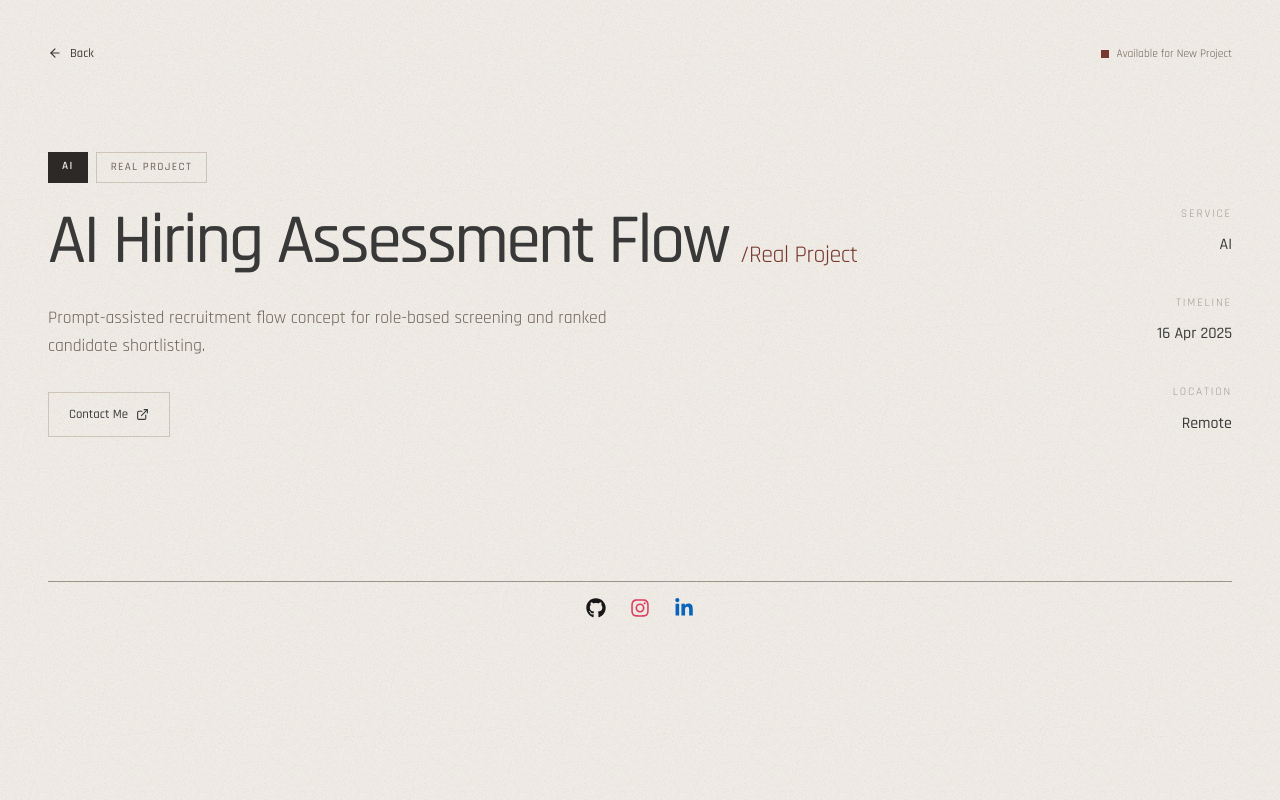
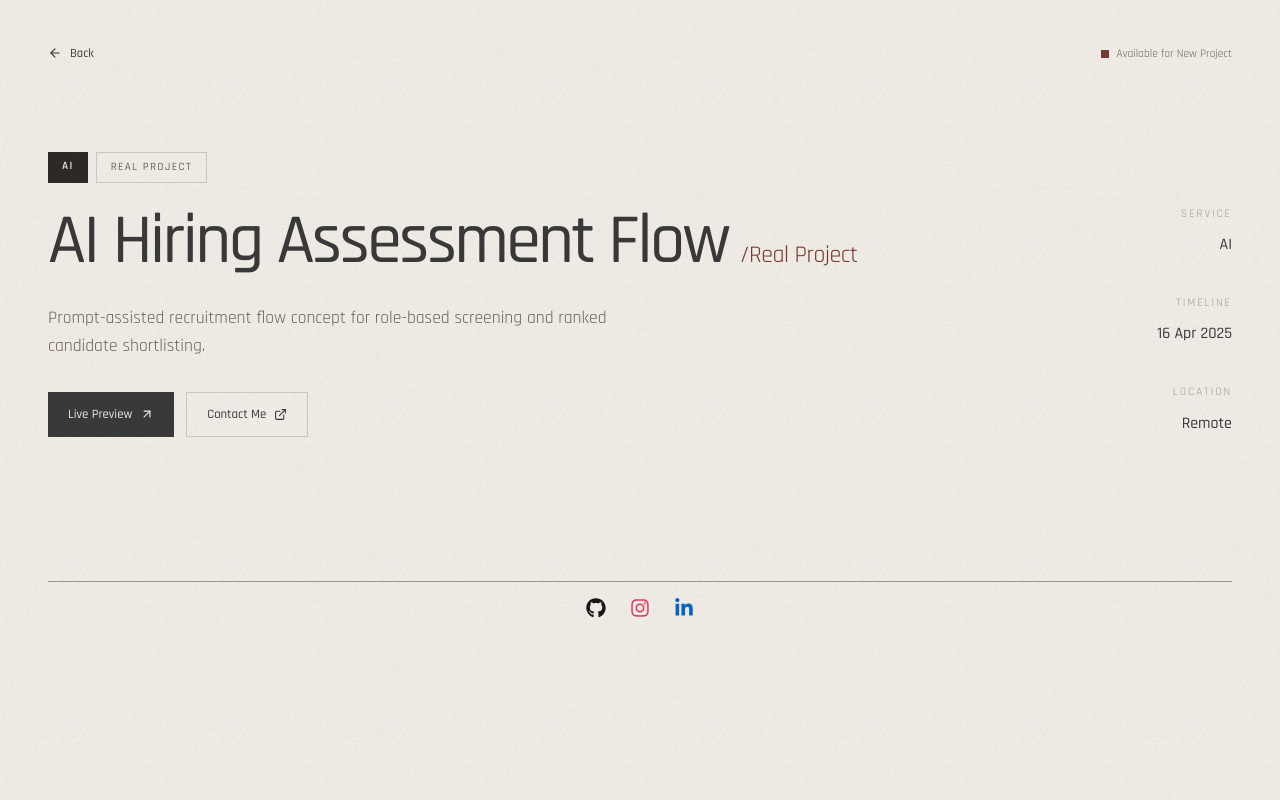
Before and after one commit to dhirendraxd/dhiren_website, a React (Vite) app: page /projects/ai-hiring-assessment-flow in a window 1280 px wide. Built offline with nearby package versions, Linux system fonts and the light colour scheme; the HTML template or start-up script is replaced by a standard one.

Commit message:
style: enhance ProjectDetail component with conditional rendering for live preview link based on project type

```diff
--- a/src/pages/ProjectDetail.tsx
+++ b/src/pages/ProjectDetail.tsx
@@ -44,6 +44,9 @@ const ProjectDetail = () => {
 	}
 
 	const location = project.serviceSlug === "advocacy-community" ? "Nepal" : "Remote";
+	const isTechProject = project.serviceSlug === "tech-projects";
+	const isCommunityProject = project.serviceSlug === "advocacy-community";
+	const livePreviewHref = project.sourceHref ?? `/projects/${project.slug}`;
 	const detailRows = [
 		{ label: "Service", value: project.category },
 		{ label: "Timeline", value: project.date },
@@ -76,8 +79,8 @@ const ProjectDetail = () => {
 						</h1>
 						<p className="mt-8 max-w-[37rem] text-[1rem] leading-[1.6] text-[#6f655a] sm:text-[1.1rem]">{project.summary}</p>
 						<div className="mt-8 flex flex-wrap gap-3">
-							{project.sourceHref && (
-								<a href={project.sourceHref} target="_blank" rel="noopener noreferrer" className="inline-flex items-center gap-2 bg-[#3a3a3a] px-5 py-3 text-[0.8rem] font-medium text-[#f5f1eb] transition-colors hover:bg-[#7A3A30]">
+							{(isTechProject || (project.sourceHref && !isCommunityProject)) && (
+								<a href={livePreviewHref} target={project.sourceHref ? "_blank" : undefined} rel={project.sourceHref ? "noopener noreferrer" : undefined} className="inline-flex items-center gap-2 bg-[#3a3a3a] px-5 py-3 text-[0.8rem] font-medium text-[#f5f1eb] transition-colors hover:bg-[#7A3A30]">
 									Live Preview <ArrowUpRight size={14} />
 								</a>
 							)}
```
